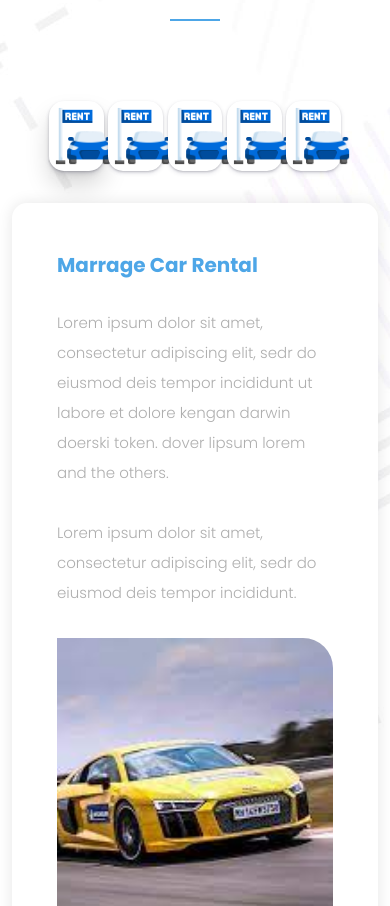
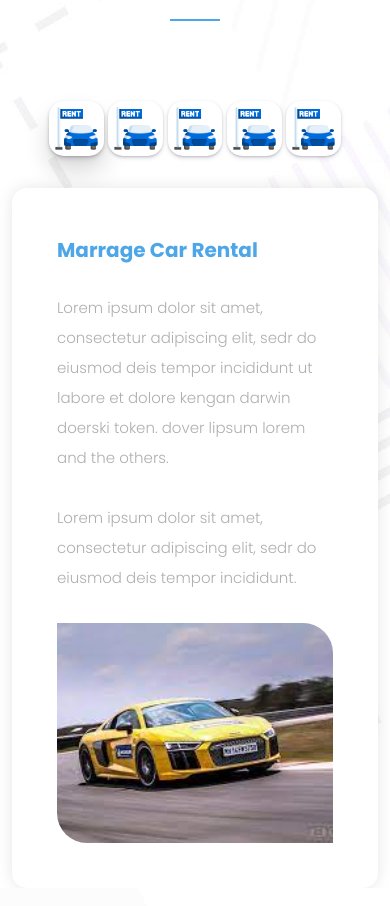
Before and after one commit to SmrutiRanjanPati/car-rental, a plain HTML site: page index.html in a window 390 px wide. Shown: the part 2393-3299 px from the top of the page. Drawn offline with Linux system fonts and the light colour scheme.

Commit message:
upload css file

```diff
--- a/assets/css/templatemo-digimedia-v3.css
+++ b/assets/css/templatemo-digimedia-v3.css
@@ -1242,7 +1242,7 @@ Services Style
 .services .icon img {
   margin-bottom: 10px;
   max-width: 60px;
-  min-width: 60px;
+  min-width: 40px;
 }
 
 .services .naccs .menu {
@@ -2030,6 +2030,7 @@ responsive
   }
   .services ul.nacc li .right-image img {
     float: none;
+    height: 220px !important;
   }
   .our-portfolio .section-heading,
   .about-us .section-heading,
```
